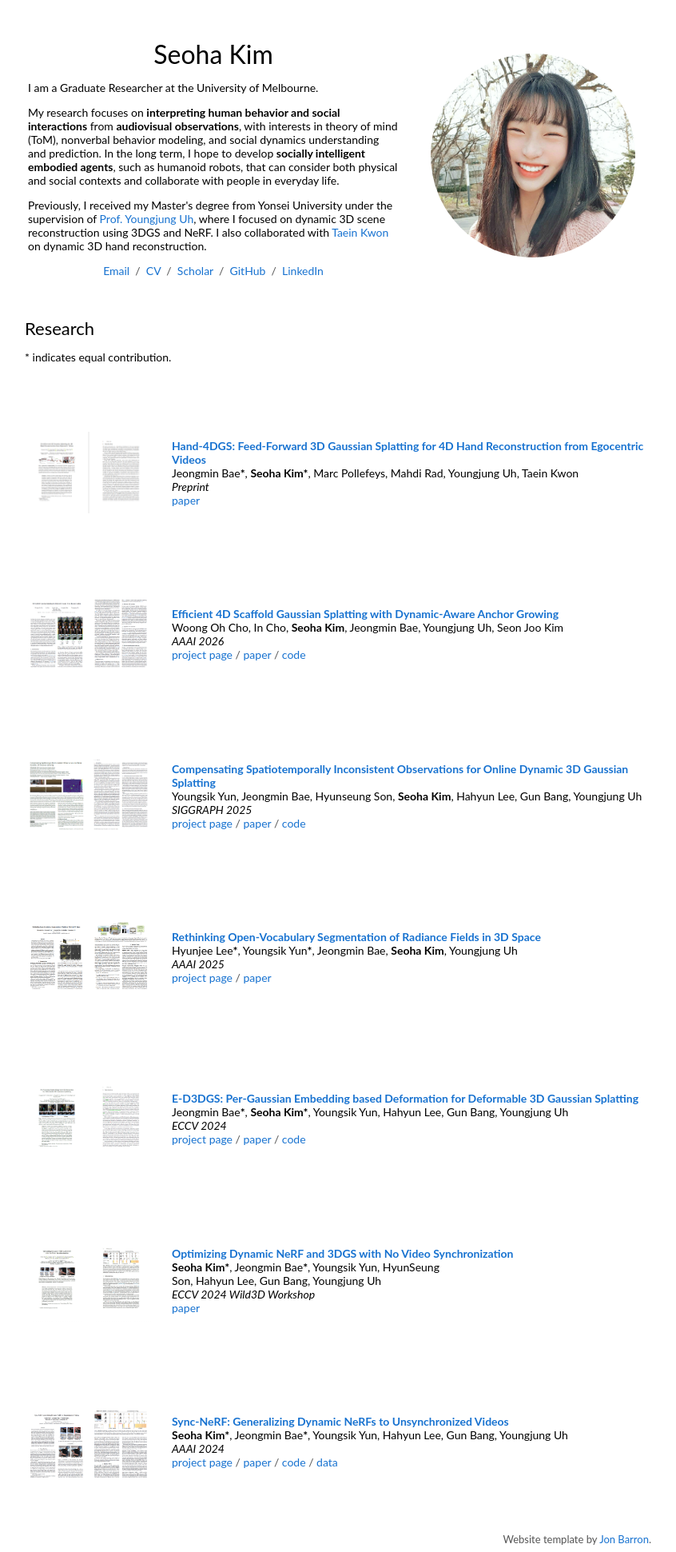
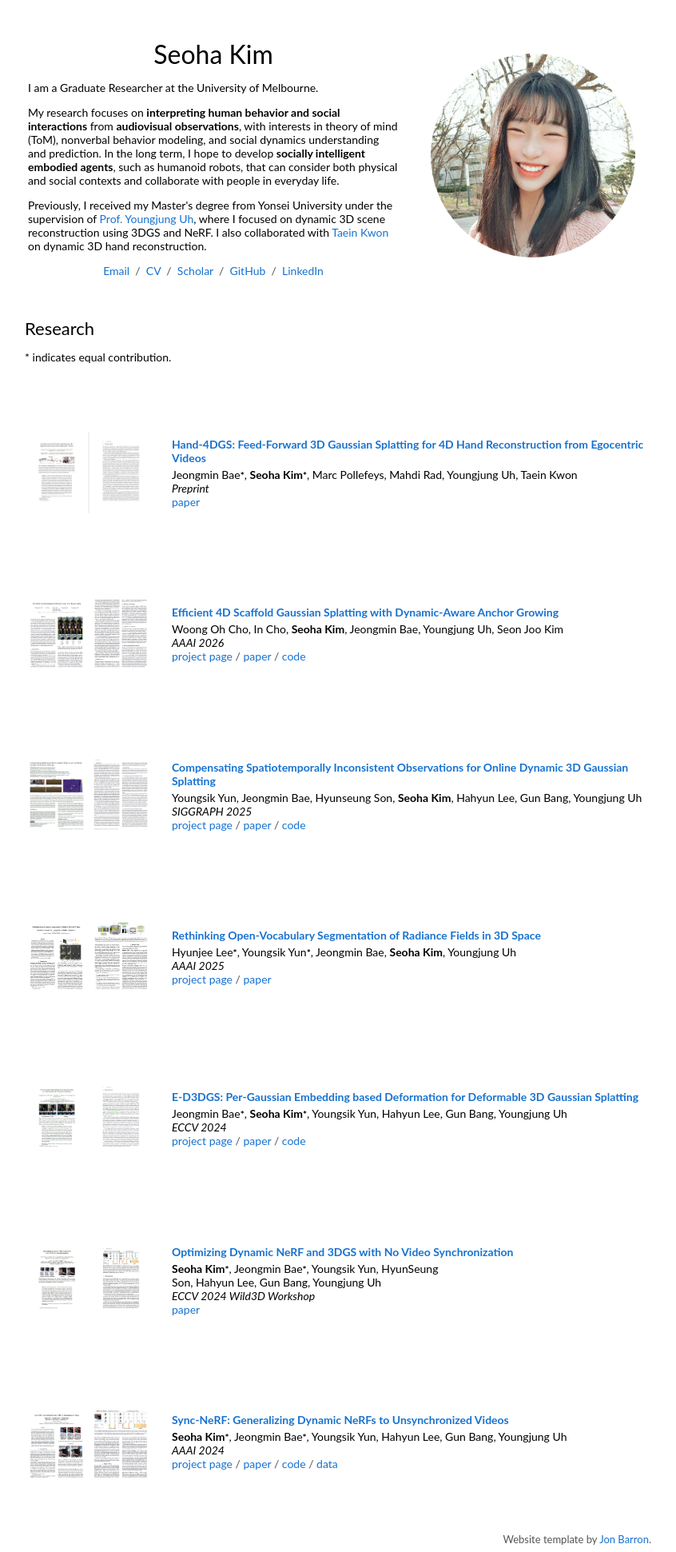
Before and after one commit to seoha-kim/seoha-kim.github.io, a Jekyll site: the page built from index.html, in a window 1280 px wide. Shown: the whole page at 80% size, without its empty margins (225-1071 px from the left). Built offline with Jekyll 4.4.1, drawn with Linux system fonts in a browser that asks for light colours; some web fonts are replaced.

Commit message:
Reduce contribution stars and separate author lines

```diff
--- a/assets/site.css
+++ b/assets/site.css
@@ -42,9 +42,9 @@ h2 { margin: 0; font-weight: 400; font-size: 22px; }
 .paper-info { padding: 8px; }
 .papertitle { font-size: inherit; font-weight: 700; }
 .paper-links { color: var(--text-muted); }
-.paper-authors { text-wrap: balance; }
+.paper-authors { text-wrap: balance; margin-top: 4px; }
 .paper-authors a, .paper-authors strong, .paper-authors b { white-space: nowrap; }
-.paper-authors sup { vertical-align: baseline; line-height: normal; font-size: 1em; font-weight: 700; }
+.paper-authors sup { vertical-align: baseline; line-height: normal; font-size: .85em; font-weight: 700; }
 .one { width: 160px; height: 160px; position: relative; }
 .one a, .one img { display: block; width: 100%; height: 100%; }
 .one img { object-fit: contain; }
```
